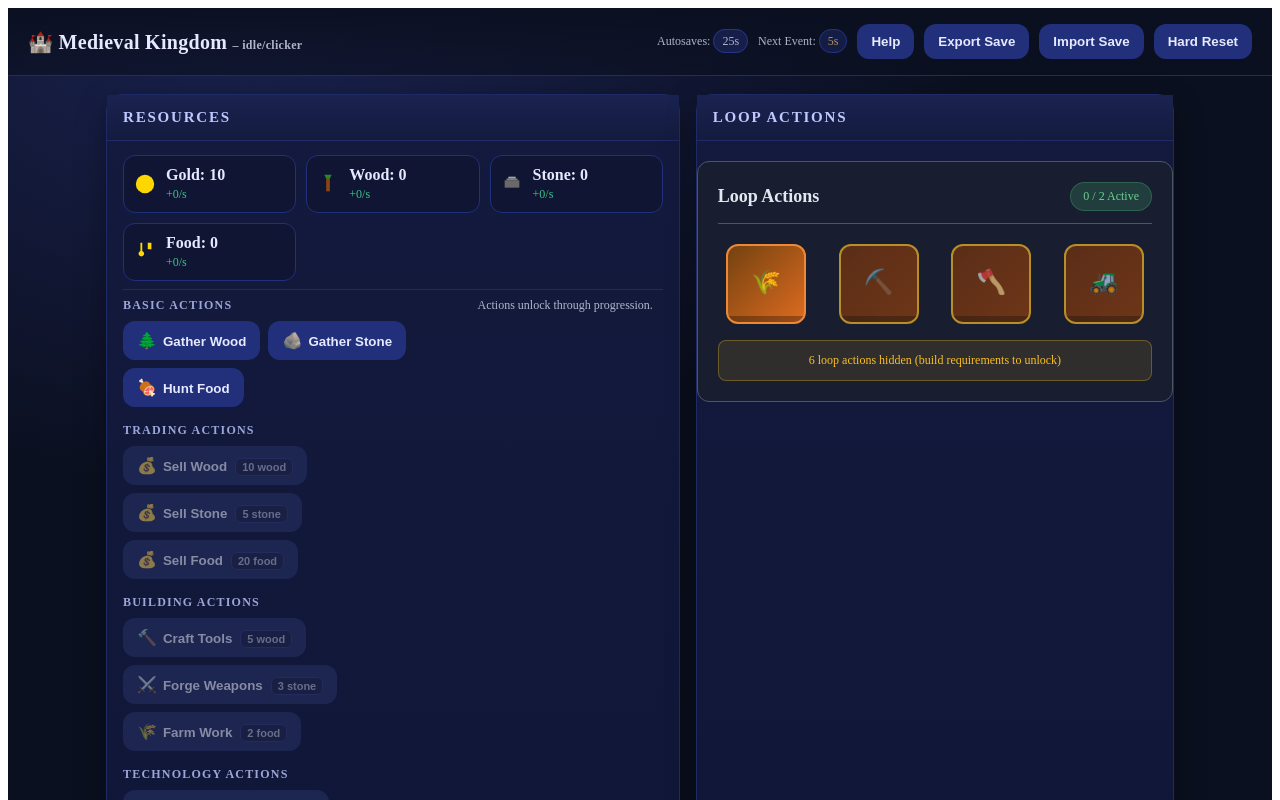
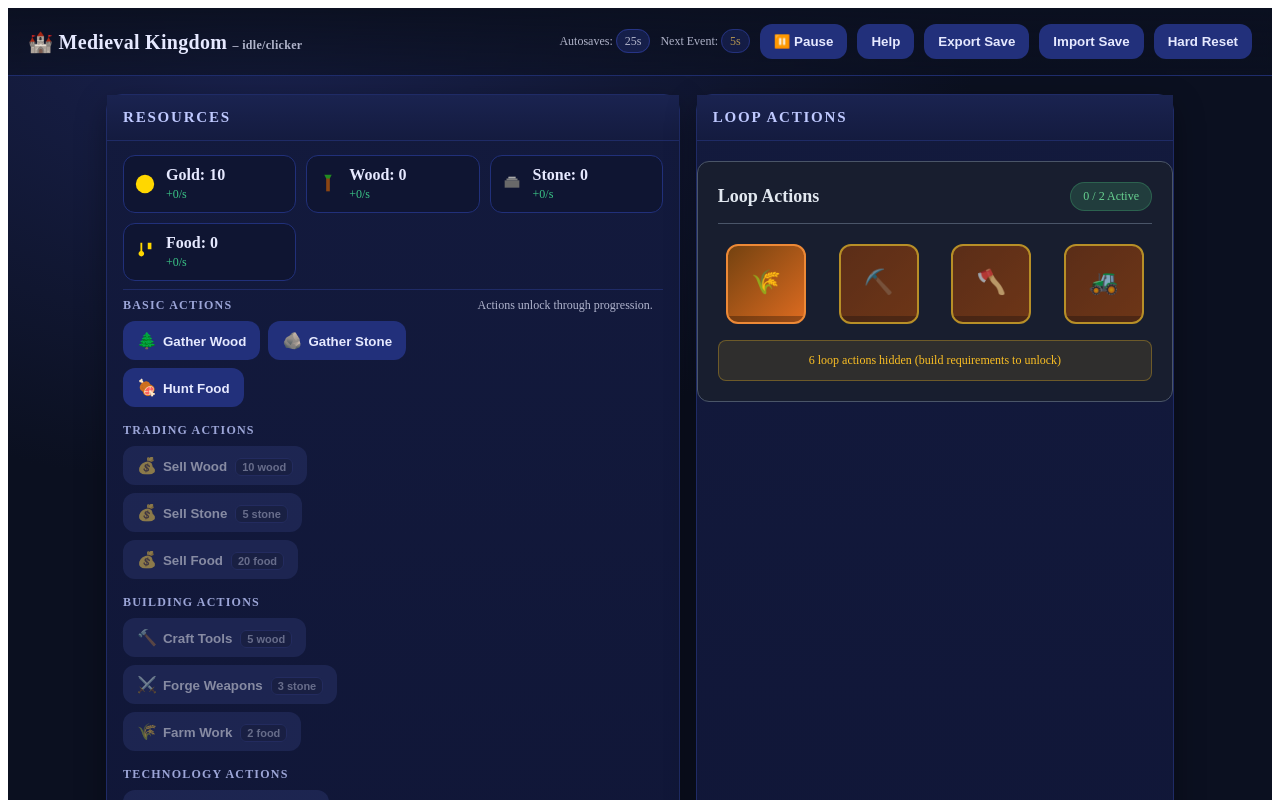
Before and after one commit to AzureXX/the-kingdom, a Next.js app: page / in a window 1280 px wide. Shown: the top 800 px of the page. Built offline with nearby package versions, Linux system fonts and the light colour scheme.

Commit message:
Pause button, and gamecontext refactoring

```diff
--- a/src/app/page.tsx
+++ b/src/app/page.tsx
@@ -30,6 +30,7 @@ export default function GamePage() {
     handleResearchTechnology,
     handleDoPrestige,
     handleToggleLoopAction,
+    handleTogglePause,
     doExport,
     doImport,
     costFor,
@@ -38,6 +39,19 @@ export default function GamePage() {
     timeUntilNextSave,
     secondsUntilNextSave,
   } = useGameContext();
+
+  // Add keyboard shortcut for pause (Space bar)
+  React.useEffect(() => {
+    const handleKeyPress = (event: KeyboardEvent) => {
+      if (event.code === 'Space' && event.target === document.body) {
+        event.preventDefault();
+        handleTogglePause();
+      }
+    };
+
+    document.addEventListener('keydown', handleKeyPress);
+    return () => document.removeEventListener('keydown', handleKeyPress);
+  }, [handleTogglePause]);
 
   const [prestigeOpen, setPrestigeOpen] = useState(false);
   const [helpOpen, setHelpOpen] = useState(false);
@@ -60,6 +74,13 @@ export default function GamePage() {
         <div className={styles.footer}>
           <span className={styles.tiny}>Autosaves: <span className={`${styles.chip} ${secondsUntilNextSave <= 5 ? styles.timerSave : ''}`}>{timeUntilNextSave}</span></span>
           <span className={styles.tiny}>Next Event: <span className={`${styles.chip} ${secondsUntilNextEvent <= 10 ? styles.timerUrgent : ''}`}>{timeUntilNextEvent}</span></span>
+          <button
+            className={`${styles.button} ${state.isPaused ? styles.warn : ''}`}
+            onClick={handleTogglePause}
+            title={state.isPaused ? 'Resume Game' : 'Pause Game'}
+          >
+            {state.isPaused ? '▶️ Resume' : '⏸️ Pause'}
+          </button>
           <button className={styles.button} onClick={() => setHelpOpen(true)}>Help</button>
           <button
             className={styles.button}
--- a/src/components/game/ResourceDisplay.tsx
+++ b/src/components/game/ResourceDisplay.tsx
@@ -36,7 +36,7 @@ export const ResourceDisplay = memo(function ResourceDisplay({ state, perSec }:
                 {resource.name}: {formatNumber(value, resource.decimals)}
               </div>
               <small className={`${styles.tiny} ${cls}`}>
-                {perSecond >= 0 ? '+' : ''}{formatNumber(perSecond, resource.decimals)}/s
+                {state.isPaused ? 'PAUSED' : `${perSecond >= 0 ? '+' : ''}${formatNumber(perSecond, resource.decimals)}/s`}
               </small>
             </div>
           </div>
--- a/src/lib/game/GameContext.tsx
+++ b/src/lib/game/GameContext.tsx
@@ -3,39 +3,24 @@
 import React, { createContext, useContext, useMemo, useState, ReactNode, useRef } from 'react';
 import { formatNumber as fmt } from './utils';
 
-import type { GameState, Multipliers, BuildingKey, PrestigeUpgradeKey, ResourceKey, TechnologyKey, ActionKey } from './types';
-import type { LoopActionKey } from './types/loopActions';
+import type { GameState, Multipliers, ResourceKey, TechnologyKey } from './types';
+import type { GameActionHandlers, GameUtilityFunctions, GameTimeInfo, PerformanceMetrics } from './types/context';
 import { usePerformanceMonitor, useSaveSystem, useGameLoop, useGameTime, useGameActions, useGameCalculations, useLoopActions } from './hooks';
 
-export interface GameContextType {
+export interface GameContextType extends
+  GameActionHandlers,
+  GameUtilityFunctions,
+  GameTimeInfo {
   state: GameState | null;
   setState: React.Dispatch<React.SetStateAction<GameState | null>>;
   perSec: Record<ResourceKey, number>;
   prestigePotential: number;
   multipliers: Multipliers | null;
   technologyCosts: Record<TechnologyKey, Partial<Record<ResourceKey, number>>>;
-  upgradeCosts: Record<PrestigeUpgradeKey, number>;
-  fmt: (n: number, decimals?: number) => string;
-  handleExecuteAction: (key: ActionKey) => void;
-  handleBuyBuilding: (key: BuildingKey) => void;
-  handleBuyUpgrade: (key: PrestigeUpgradeKey) => void;
-  handleResearchTechnology: (key: TechnologyKey) => void;
-  handleDoPrestige: () => void;
-  handleToggleLoopAction: (actionKey: LoopActionKey) => void;
+  upgradeCosts: Record<string, number>;
+  performanceMetrics: PerformanceMetrics;
   doExport: () => string;
   doImport: (str: string) => boolean;
-  costFor: (key: BuildingKey) => Partial<Record<ResourceKey, number>>;
-  canAfford: (cost: Partial<Record<ResourceKey, number>>) => boolean;
-  lastSavedAt: number | null;
-  timeUntilNextEvent: string;
-  secondsUntilNextEvent: number;
-  timeUntilNextSave: string;
-  secondsUntilNextSave: number;
-  performanceMetrics: {
-    tickTime: number;
-    renderTime: number;
-    memoryUsage: number;
-  };
   manualSave: () => void;
 }
 
@@ -76,23 +61,32 @@ export function GameProvider({ children }: GameProviderProps) {
     multipliers: gameCalculations.multipliers,
     technologyCosts: gameCalculations.technologyCosts,
     upgradeCosts: gameCalculations.upgradeCosts,
-    fmt: stableFmt.current,
+    performanceMetrics,
+
+    // Action handlers (from GameActionHandlers)
     handleExecuteAction: actionHandlers.handleExecuteAction,
     handleBuyBuilding: actionHandlers.handleBuyBuilding,
     handleBuyUpgrade: actionHandlers.handleBuyUpgrade,
     handleResearchTechnology: actionHandlers.handleResearchTechnology,
     handleDoPrestige: actionHandlers.handleDoPrestige,
     handleToggleLoopAction,
-    doExport: saveFunctions.doExport,
-    doImport: saveFunctions.doImport,
+    handleTogglePause: actionHandlers.handleTogglePause,
+
+    // Utility functions (from GameUtilityFunctions)
+    fmt: stableFmt.current,
     costFor: utilityFunctions.memoizedCostFor,
     canAfford: utilityFunctions.memoizedCanAfford,
+
+    // Time info (from GameTimeInfo)
     lastSavedAt,
     timeUntilNextEvent: timeValues.timeUntilNextEvent,
     secondsUntilNextEvent: timeValues.secondsUntilNextEvent,
     timeUntilNextSave: timeValues.timeUntilNextSave,
     secondsUntilNextSave: timeValues.secondsUntilNextSave,
-    performanceMetrics,
+
+    // Save functions
+    doExport: saveFunctions.doExport,
+    doImport: saveFunctions.doImport,
     manualSave: saveFunctions.manualSave,
   }), [
     state,
--- a/src/lib/game/gameState.ts
+++ b/src/lib/game/gameState.ts
@@ -26,6 +26,7 @@ export function initNewGame(): GameState {
       upgrades: {} as Record<PrestigeUpgradeKey, number>,
       clicks: 0,
       version: CONFIG_VERSION,
+      isPaused: false,
       events: {
         activeEvent: null,
         activeEventStartTime: 0,
--- a/src/lib/game/hooks/useGameActions.tsx
+++ b/src/lib/game/hooks/useGameActions.tsx
@@ -44,6 +44,13 @@ export function useGameActions(
     });
   }, [setState]);
 
+  const handleTogglePause = useCallback(() => {
+    setState(currentState => {
+      if (!currentState) return currentState;
+      return { ...currentState, isPaused: !currentState.isPaused };
+    });
+  }, [setState]);
+
   // Group action handlers together for cleaner consumption
   const actionHandlers = useMemo(() => ({
     handleExecuteAction,
@@ -51,7 +58,8 @@ export function useGameActions(
     handleBuyUpgrade,
     handleResearchTechnology,
     handleDoPrestige,
-  }), [handleExecuteAction, handleBuyBuilding, handleBuyUpgrade, handleResearchTechnology, handleDoPrestige]);
+    handleTogglePause,
+  }), [handleExecuteAction, handleBuyBuilding, handleBuyUpgrade, handleResearchTechnology, handleDoPrestige, handleTogglePause]);
 
   return {
     actionHandlers,
--- a/src/lib/game/hooks/useGameLoop.tsx
+++ b/src/lib/game/hooks/useGameLoop.tsx
@@ -25,7 +25,7 @@ export function useGameLoop(
 
   const processTick = useCallback(() => {
     const currentState = stateRef.current;
-    if (!currentState) return null;
+    if (!currentState || currentState.isPaused) return null; // Add pause check
 
     // Measure tick performance
     const tickStartTime = performance.now();
--- /dev/null
+++ b/src/lib/game/types/context.ts
@@ -0,0 +1,44 @@
+import type { ActionKey, BuildingKey, PrestigeUpgradeKey, TechnologyKey } from './index';
+import type { LoopActionKey } from './loopActions';
+
+/**
+ * Interface for all game action handlers
+ */
+export interface GameActionHandlers {
+  handleExecuteAction: (key: ActionKey) => void;
+  handleBuyBuilding: (key: BuildingKey) => void;
+  handleBuyUpgrade: (key: PrestigeUpgradeKey) => void;
+  handleResearchTechnology: (key: TechnologyKey) => void;
+  handleDoPrestige: () => void;
+  handleToggleLoopAction: (actionKey: LoopActionKey) => void;
+  handleTogglePause: () => void;
+}
+
+/**
+ * Interface for utility functions
+ */
+export interface GameUtilityFunctions {
+  fmt: (n: number, decimals?: number) => string;
+  costFor: (key: BuildingKey) => Partial<Record<string, number>>;
+  canAfford: (cost: Partial<Record<string, number>>) => boolean;
+}
+
+/**
+ * Interface for time-related properties
+ */
+export interface GameTimeInfo {
+  lastSavedAt: number | null;
+  timeUntilNextEvent: string;
+  secondsUntilNextEvent: number;
+  timeUntilNextSave: string;
+  secondsUntilNextSave: number;
+}
+
+/**
+ * Interface for performance metrics
+ */
+export interface PerformanceMetrics {
+  tickTime: number;
+  renderTime: number;
+  memoryUsage: number;
+}
--- a/src/lib/game/types/game.ts
+++ b/src/lib/game/types/game.ts
@@ -17,6 +17,7 @@ export type GameState = {
   upgrades: Record<PrestigeUpgradeKey, number>;
   clicks: number;
   version: number;
+  isPaused: boolean;
   events: {
     activeEvent: EventKey | null;
     activeEventStartTime: number;
```
Also changed, not shown: src/styles/page.module.scss (line endings or trailing spaces).
